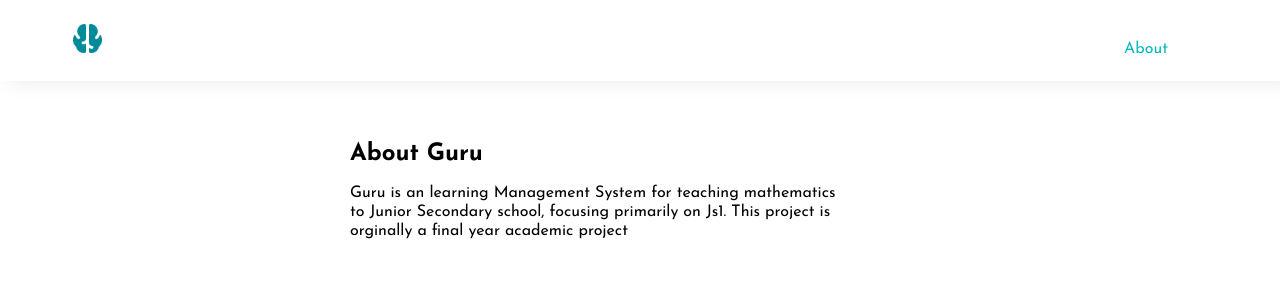
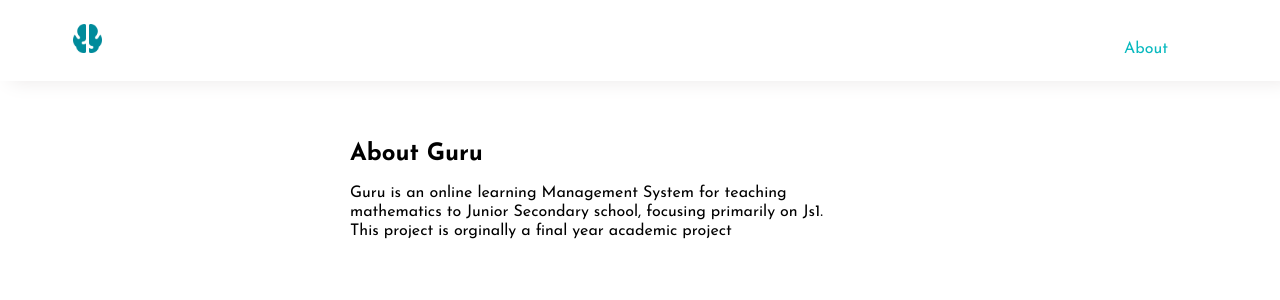
Before and after one commit to okafohenry/mathutor-for-js1, a React (Create React App) app: page /about in a window 1280 px wide. Shown: the top 300 px of the page. Built offline with nearby package versions, Linux system fonts and the light colour scheme.

Commit message:
made a grammatical correction to assessment

```diff
--- a/src/components/About.js
+++ b/src/components/About.js
@@ -17,7 +17,7 @@ export const About = () => {
                 <div className="about">
                     <h2>About Guru</h2>
                     <p>
-                    Guru is an learning Management System for teaching mathematics to Junior Secondary school, focusing primarily on Js1.
+                    Guru is an online learning Management System for teaching mathematics to Junior Secondary school, focusing primarily on Js1.
                     This project is orginally a final year academic project
                     </p>
                 </div>
```
